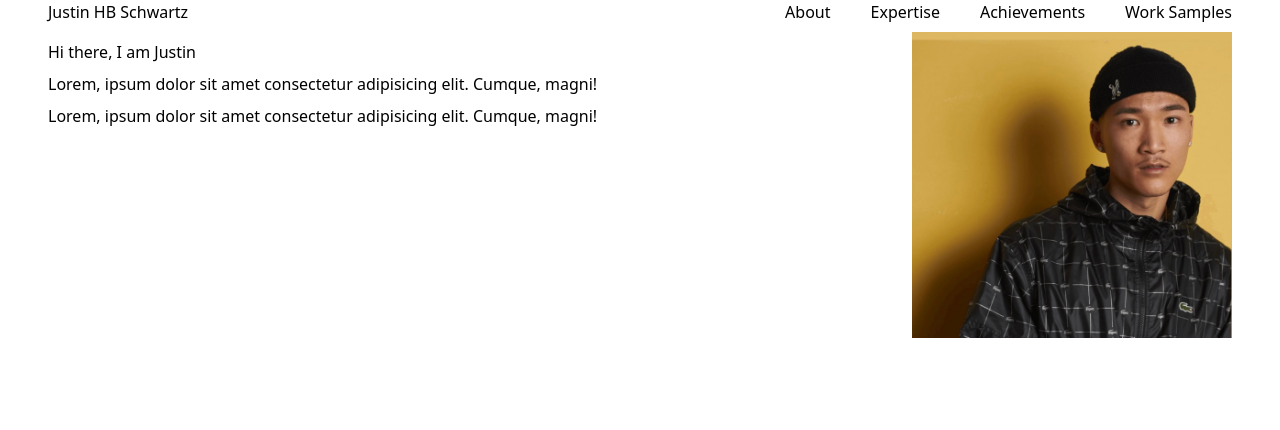
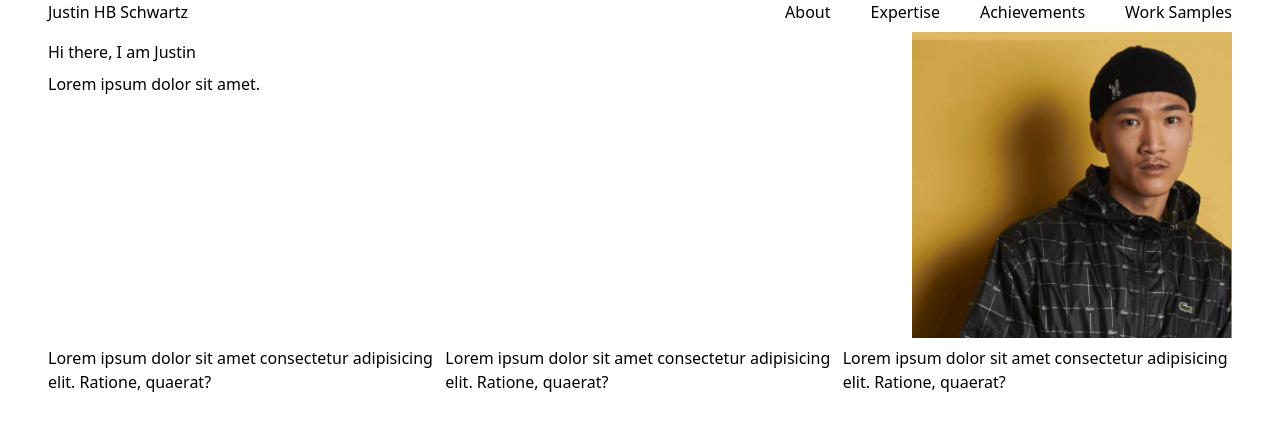
Before and after one commit to SmailBestybay/jhbs, a React (Vite) app: page / in a window 1280 px wide. Shown: the top 430 px of the page. Built offline with nearby package versions, Linux system fonts and the light colour scheme.

Commit message:
add expertise section

```diff
--- a/src/App.jsx
+++ b/src/App.jsx
@@ -1,10 +1,12 @@
 import Header from "./components/Header";
 import About from "./components/About";
+import Expertise from "./components/Expertise";
 function App() {
   return (
     <div className="mx-4 flex max-w-[1200px] flex-col gap-2 sm:mx-auto sm:px-2">
       <Header />
       <About />
+      <Expertise />
     </div>
   );
 }
--- a/src/components/About.jsx
+++ b/src/components/About.jsx
@@ -1,17 +1,10 @@
 import sampleImg from "../assets/sample.jpg";
 export default function About() {
   return (
-    <div className="grid sm:grid-cols-2">
+    <section className="grid sm:grid-cols-2">
       <div className="my-2 flex flex-col gap-2">
         <h1>Hi there, I am Justin</h1>
-        <p>
-          Lorem, ipsum dolor sit amet consectetur adipisicing elit. Cumque,
-          magni!
-        </p>
-        <p>
-          Lorem, ipsum dolor sit amet consectetur adipisicing elit. Cumque,
-          magni!
-        </p>
+        <p>Lorem ipsum dolor sit amet.</p>
       </div>
       <div className="sm:flex sm:justify-end">
         <img
@@ -20,6 +13,6 @@ export default function About() {
           alt="Sample image"
         />
       </div>
-    </div>
+    </section>
   );
 }
--- /dev/null
+++ b/src/components/Expertise.jsx
@@ -0,0 +1,18 @@
+export default function Expertise() {
+  return (
+    <section className="grid gap-2 sm:grid-cols-3">
+      <div>
+        Lorem ipsum dolor sit amet consectetur adipisicing elit. Ratione,
+        quaerat?
+      </div>
+      <div>
+        Lorem ipsum dolor sit amet consectetur adipisicing elit. Ratione,
+        quaerat?
+      </div>
+      <div>
+        Lorem ipsum dolor sit amet consectetur adipisicing elit. Ratione,
+        quaerat?
+      </div>
+    </section>
+  );
+}
--- a/src/components/Header.jsx
+++ b/src/components/Header.jsx
@@ -1,7 +1,7 @@
 export default function Header() {
   return (
     <>
-      <div className="flex flex-col sm:flex-row sm:justify-between">
+      <header className="flex flex-col sm:flex-row sm:justify-between">
         <div>Justin HB Schwartz</div>
         <nav>
           <ol className="mt-2 flex flex-col sm:mt-0 sm:flex-row sm:space-x-10">
@@ -11,7 +11,7 @@ export default function Header() {
             <li>Work Samples</li>
           </ol>
         </nav>
-      </div>
+      </header>
     </>
   );
 }
```
